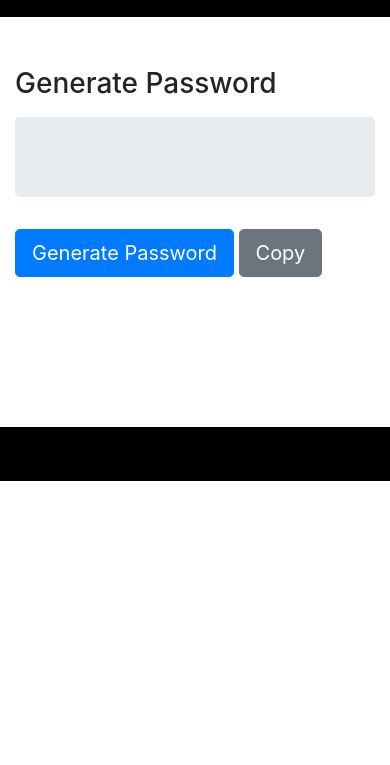
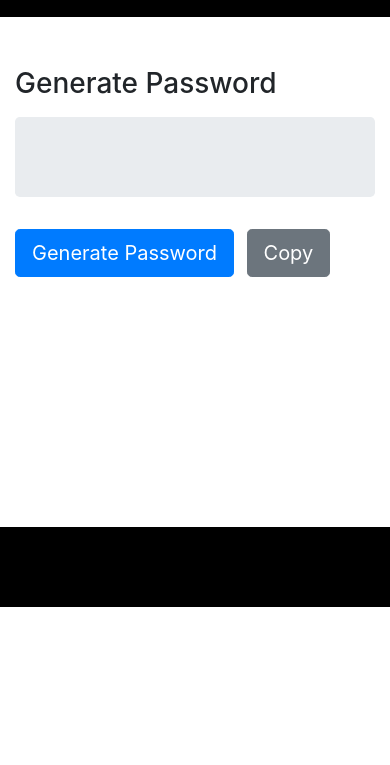
Before and after one commit to 7-Spades/Au-Homework-3, a plain HTML site: page index.html in a window 390 px wide. Shown: the part 79-844 px from the top of the page. Drawn offline with nearby package versions, Linux system fonts and the light colour scheme.

Commit message:
added mobile responsiveness

```diff
--- a/index.html
+++ b/index.html
@@ -2,7 +2,7 @@
 <html lang="en-us">
 <head>
     <meta charset="UTF-8">
-    <meta name="viewport" content="width=device-width, initial-scale=1.0">
+    <meta name="viewport" content="width=device-width, initial-scale=1">
     <meta http-equiv="X-UA-Compatible" content="ie=edge">
     <link rel="stylesheet" href="https://stackpath.bootstrapcdn.com/bootstrap/4.4.1/css/bootstrap.min.css" integrity="sha384-Vkoo8x4CGsO3+Hhxv8T/Q5PaXtkKtu6ug5TOeNV6gBiFeWPGFN9MuhOf23Q9Ifjh" crossorigin="anonymous">
     <link rel="stylesheet" href="style.css">
@@ -13,21 +13,21 @@
     <header class="head">
     <div class="container-12">
         <div class="row justify-content-center">
-            <div class="justify-content-center">
+            <div class="col-lg-4 col-md col-sm">
                 <h2 >Password Generator</h2>
             </div>
         </div>
     </header>
-<div class="container" id="panel">
+<div class="container-lg container-md-fluid conatiner-fluid-sm" id="panel">
         <div class="row">
-            <div class="col pb-2">
+            <div class="col-lg col-md-6 col-sm-6 pb-2">
                 <h3>Generate Password</h3>
             </div>
         </div>
 
 
         <div class="row">
-            <div class="col">
+            <div class="col-lg col-md col-sm">
                 <div class="jumbotron">
                     <p class="lead"></p>
                   </div>
@@ -36,9 +36,9 @@
 
 
         <div class="row">
-            <div class="col">
-                <button type="button" id="action" class="btn btn-primary btn-lg">Generate Password</button>
-<button type="button" class="btn btn-secondary btn-lg">Copy</button>
+            <div class="col-lg col-md col-sm">
+                <button type="button" id="action" class="btn btn-primary btn-lg mr-2">Generate Password</button>
+                <button type="button" class="btn btn-secondary btn-lg">Copy</button>
                 </div>
             </div>
 
@@ -46,7 +46,7 @@
         </div>
     </div>
 </div>
-<footer class="foot"></footer>
+<footer class="foot container-fluid-md container-fluid-sm"></footer>
 <script text="text/javascript" src="script.js"></script>
 </body>
 
--- a/style.css
+++ b/style.css
@@ -12,9 +12,19 @@ html body{
 .foot{
     flex-shrink: 0;
     background-color: black;
-    padding: 27px;
-}
+    padding: 47px;}
+
 #panel{
     flex: 1 0 auto;
-    margin-bottom: 150px;
+    margin-bottom: 110px;
 }
+@media screen and (max-width: 1024px){
+.foot{
+    flex-shrink: 0;
+    background-color: black;
+    padding: 40px;}
+#panel{
+        flex: 1 0 auto;
+        margin-bottom: 250px;
+    }
+}
```
